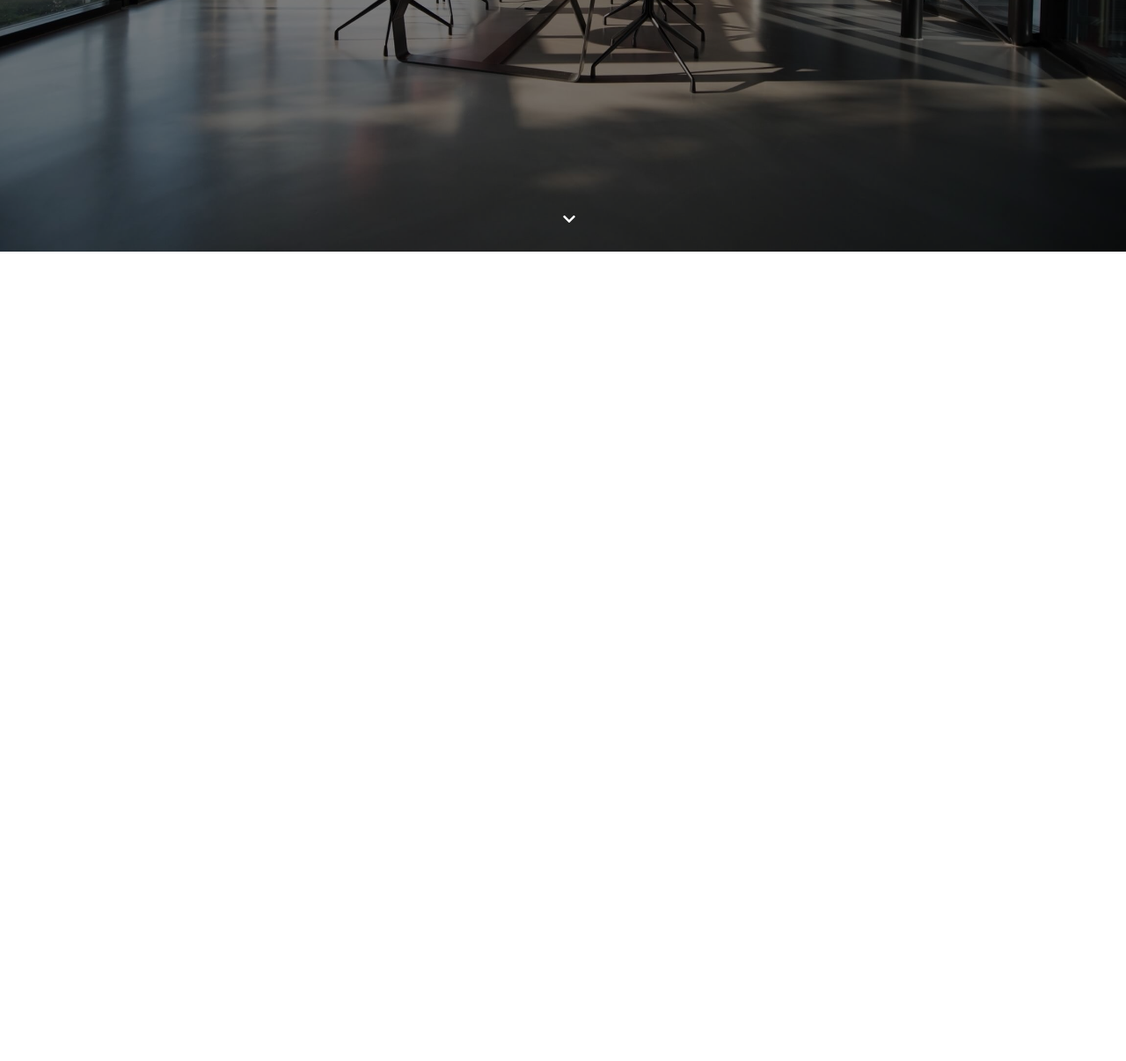
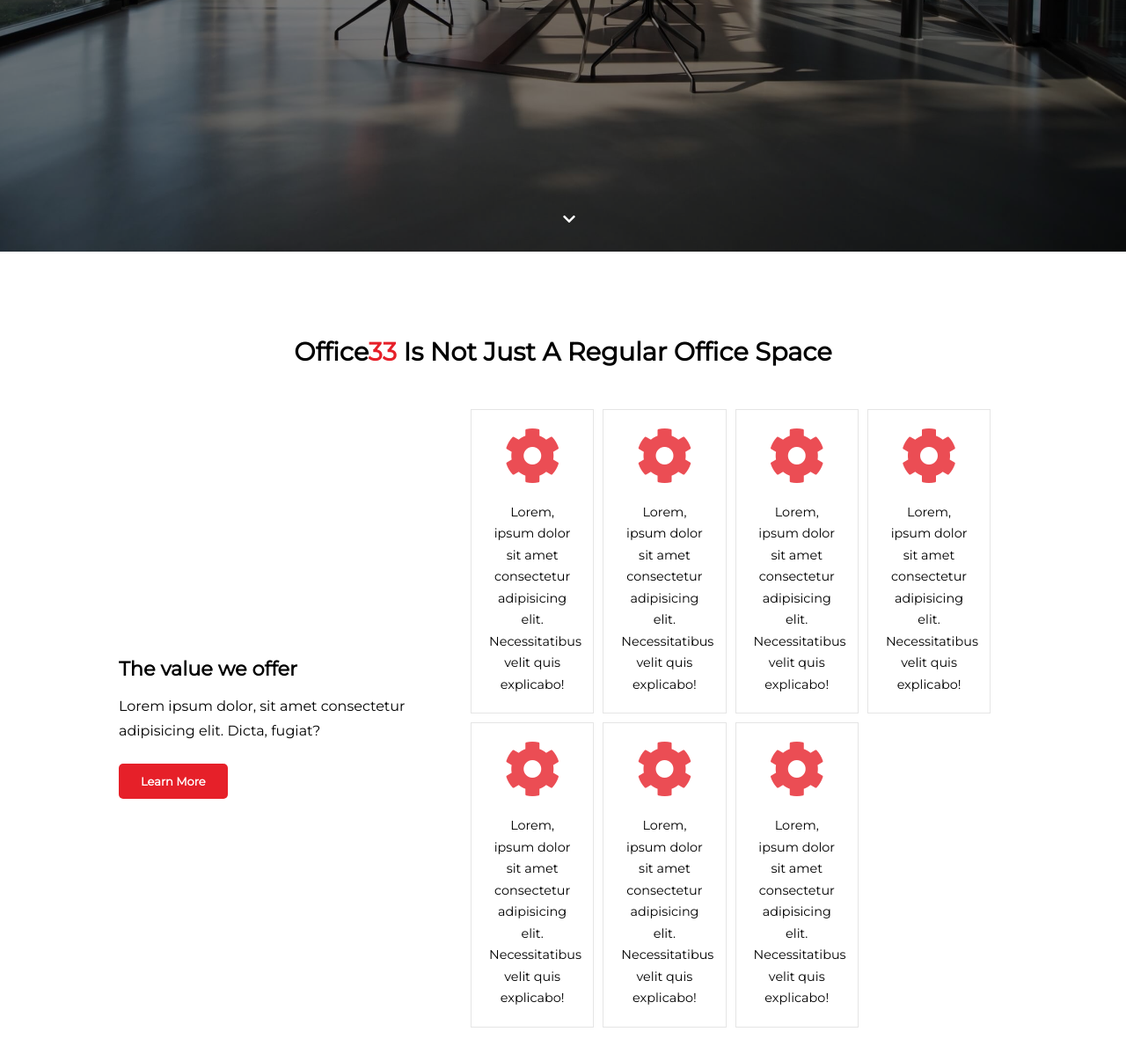
Before and after one commit to elvisduru/office33, a plain HTML site: page index.html in a window 1280 px wide. Shown: the part 514-1720 px from the top of the page at 88% size. Before the commit the page ends 800 px from the top, so only its background shows below. Drawn offline with nearby package versions, Linux system fonts and the light colour scheme.

Commit message:
features section

```diff
--- a/css/main.css
+++ b/css/main.css
@@ -33,7 +33,8 @@
 	display: block;
 }
 body {
-	line-height: 1;
+    line-height: 1;
+    font-family: 'Montserrat', sans-serif;
 }
 ol, ul {
 	list-style: none;
@@ -51,7 +52,6 @@
 	border-spacing: 0;
 }
 
-/* HERO SECTION */
 
 html, body {
     width: 100vw;
@@ -61,6 +61,18 @@
     text-decoration: unset;
     color: unset;
 }
+
+.button {
+    background-color: #e62029;
+    color: white;
+    font-size: 13px;
+    line-height: 13px;
+    padding: 12px 25px;
+    font-weight: 700;
+    border-radius: 5px;
+}
+
+/* HERO SECTION */
 
 #hero {
     display: flex;
@@ -124,7 +136,6 @@
     width: 50%;
     height: 30px;
     font-size: 2em;
-    font-family: 'Montserrat', sans-serif;
     text-shadow: 2px 2px 3px rgba(0, 0, 0, 0.5);
     font-weight: bold;
 }
@@ -150,3 +161,84 @@
         top: 20px;
     }
 }
+
+/* END HERO SECTION */
+
+/* FEATURES SECTION */
+
+#features {
+    display: flex;
+    flex-direction: column;
+    padding: 40px 60px;
+    text-align: center;
+    margin-top: 60px;
+}
+
+#features > h2 {
+    font-weight: bold;
+    margin-bottom: 50px;
+    font-size: 1.8em;
+    text-transform: capitalize;
+}
+
+#features > h2 span {
+    color: rgba(230, 32, 41, 1);
+}
+
+.feature-wrapper {
+    display: flex;
+    justify-content: space-between;
+    padding: 0 75px;
+    line-height: 1.7;
+    align-items: center;
+}
+
+.feature-wrapper .learn-more {
+    min-width: 400px;
+    text-align: left;
+}
+
+.feature-wrapper .learn-more h2 {
+    font-weight: bold;
+    font-size: 1.4em;
+    margin-bottom: 10px;
+}
+
+.feature-wrapper .learn-more p {
+    margin-bottom: 30px;
+}
+
+.feature-wrapper .learn-more a:hover {
+    background-color: transparent;
+    border: 1px solid rgba(230, 32, 41, 0.8);
+    color: rgba(230, 32, 41, 1);
+}
+
+.features {
+    display: flex;
+    flex-wrap: wrap;
+}
+
+.features .feature {
+    min-width: 23%;
+    max-width: 23%;
+    border: 1px solid rgba(0, 0, 0, 0.1);
+    padding: 20px;
+    margin-right: 10px;
+    margin-bottom: 10px;
+}
+
+.features .feature:hover {
+    border: 1px solid rgba(230, 32, 41, 0.8);
+}
+
+.features .feature i {
+    margin-bottom: 20px;
+    color: rgba(230, 32, 41, 0.8);
+}
+
+.features .feature p {
+    font-size: 0.9em;
+}
+
+/* END FEATURES SECTION */
--- a/index.html
+++ b/index.html
@@ -37,7 +37,51 @@
 
     <!-- End Hero Section -->
 
+    <!-- Start Features Section -->
 
+    <section id="features">
+        <h2>Office<span>33</span> is not just a regular office space</h1>
+        <div class="feature-wrapper">
+            <div class="learn-more">
+                <h2>The value we offer</h2>
+                <p>Lorem ipsum dolor, sit amet consectetur adipisicing elit. Dicta, fugiat?</p>
+                <a href="#" class="button">Learn More</a>
+            </div>
+            <div class="features">
+                <div class="feature">
+                    <i class="fas fa-cog fa-4x"></i>
+                    <p>Lorem, ipsum dolor sit amet consectetur adipisicing elit. Necessitatibus velit quis explicabo!</p>
+                </div>
+                <div class="feature">
+                    <i class="fas fa-cog fa-4x"></i>
+                    <p>Lorem, ipsum dolor sit amet consectetur adipisicing elit. Necessitatibus velit quis explicabo!</p>
+                </div>
+                <div class="feature">
+                    <i class="fas fa-cog fa-4x"></i>
+                    <p>Lorem, ipsum dolor sit amet consectetur adipisicing elit. Necessitatibus velit quis explicabo!</p>
+                </div>
+                <div class="feature">
+                    <i class="fas fa-cog fa-4x"></i>
+                    <p>Lorem, ipsum dolor sit amet consectetur adipisicing elit. Necessitatibus velit quis explicabo!</p>
+                </div>
+                <div class="feature">
+                    <i class="fas fa-cog fa-4x"></i>
+                    <p>Lorem, ipsum dolor sit amet consectetur adipisicing elit. Necessitatibus velit quis explicabo!</p>
+                </div>
+                <div class="feature">
+                    <i class="fas fa-cog fa-4x"></i>
+                    <p>Lorem, ipsum dolor sit amet consectetur adipisicing elit. Necessitatibus velit quis explicabo!</p>
+                </div>
+                <div class="feature">
+                    <i class="fas fa-cog fa-4x"></i>
+                    <p>Lorem, ipsum dolor sit amet consectetur adipisicing elit. Necessitatibus velit quis explicabo!</p>
+                </div>
+            </div>
+        </div>
+
+    </section>
+
+    <!-- End Features Section -->
 
     <!-- Scripts -->
     <script src="https://cdn.jsdelivr.net/npm/typed.js@2.0.9"></script>
```
